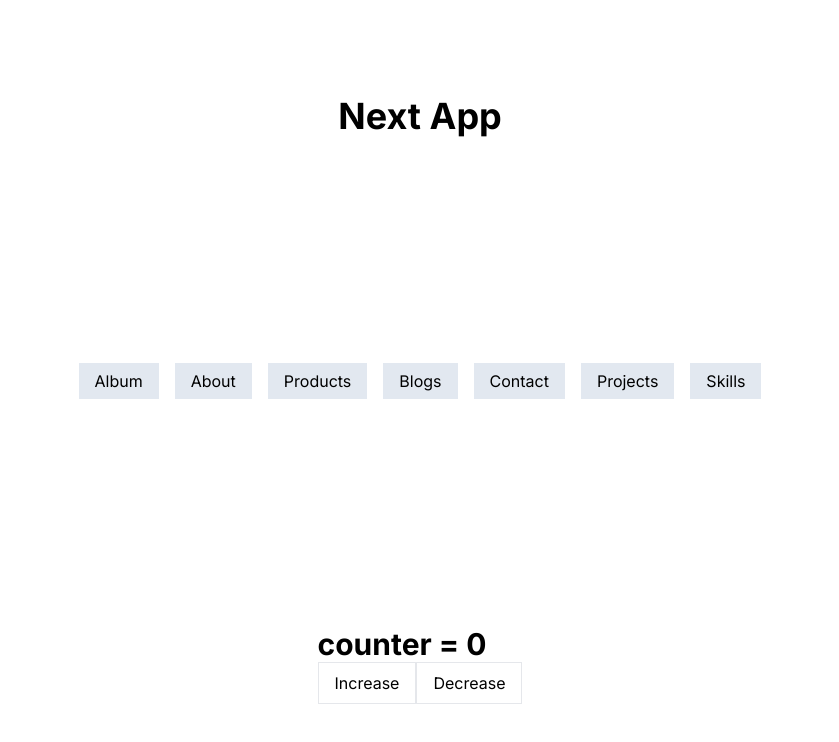
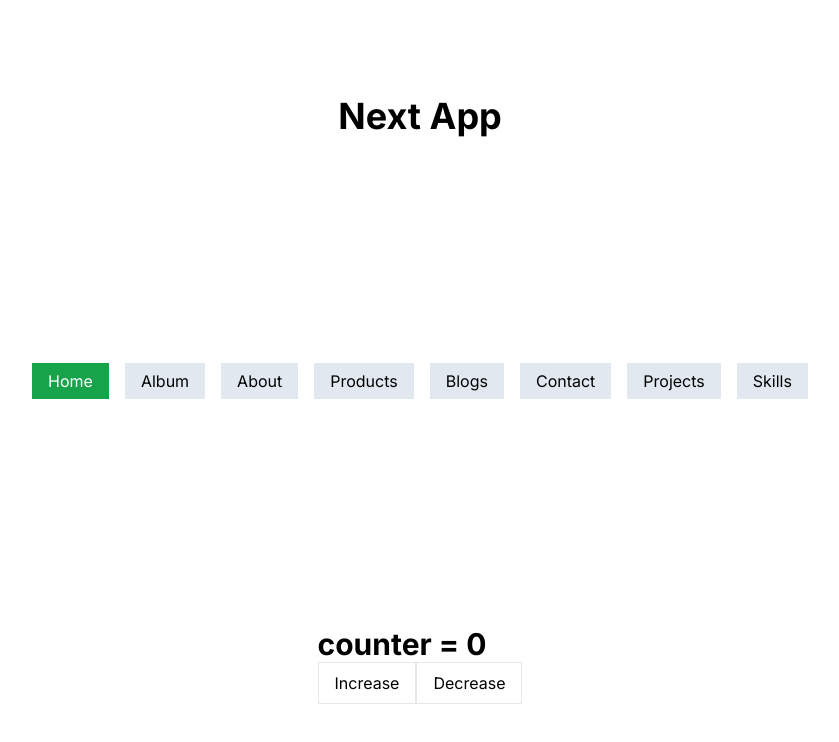
Before and after one commit to imtiazsakib15/explore-nextjs, a Next.js app: page / in a window 1280 px wide. Shown: the top 742 px of the page, without its empty margins (220-1059 px from the left). Built offline with nearby package versions, Linux system fonts and the light colour scheme.

Commit message:
Active link design added

```diff
--- a/src/app/page.js
+++ b/src/app/page.js
@@ -1,18 +1,12 @@
 import Counter from "@/components/Counter/Counter";
-import Link from "next/link";
+import NavLinks from "@/components/NavLinks/NavLinks";
 
 export default function Home() {
   return (
     <main className="flex min-h-screen flex-col items-center justify-between p-24">
       <h1 className="text-4xl font-bold">Next App</h1>
       <div className="space-x-4">
-        <Link className="px-4 py-2 bg-slate-200" href={"/album"}>Album</Link>
-        <Link className="px-4 py-2 bg-slate-200" href={"/about"}>About</Link>
-        <Link className="px-4 py-2 bg-slate-200" href={"/products/5"}>Products</Link>
-        <Link className="px-4 py-2 bg-slate-200" href={"/blogs"}>Blogs</Link>
-        <Link className="px-4 py-2 bg-slate-200" href={"/contact"}>Contact</Link>
-        <Link className="px-4 py-2 bg-slate-200" href={"/projects"}>Projects</Link>
-        <Link className="px-4 py-2 bg-slate-200" href={"/skills"}>Skills</Link>
+        <NavLinks />
       </div>
       <Counter />
     </main>
--- /dev/null
+++ b/src/components/NavLinks/NavLinks.jsx
@@ -0,0 +1,41 @@
+"use client";
+
+import Link from "next/link";
+import { usePathname } from "next/navigation";
+
+const NavLinks = () => {
+  const pathname = usePathname();
+
+  const links = [
+    { pathname: "Home", route: "/" },
+    { pathname: "Album", route: "/album" },
+    { pathname: "About", route: "/about" },
+    { pathname: "Products", route: "/products" },
+    { pathname: "Blogs", route: "/blogs" },
+    { pathname: "Contact", route: "/contact" },
+    { pathname: "Projects", route: "/projects" },
+    { pathname: "Skills", route: "/skills" },
+  ];
+  return (
+    <>
+      {links.map((link) => {
+        const isActive = pathname.startsWith(link.route);
+        return (
+          <Link
+            key={link.pathname}
+            className={
+              isActive
+                ? "px-4 py-2 bg-green-600 text-white"
+                : "px-4 py-2 bg-slate-200"
+            }
+            href={link.route}
+          >
+            {link.pathname}
+          </Link>
+        );
+      })}
+    </>
+  );
+};
+
+export default NavLinks;
```
